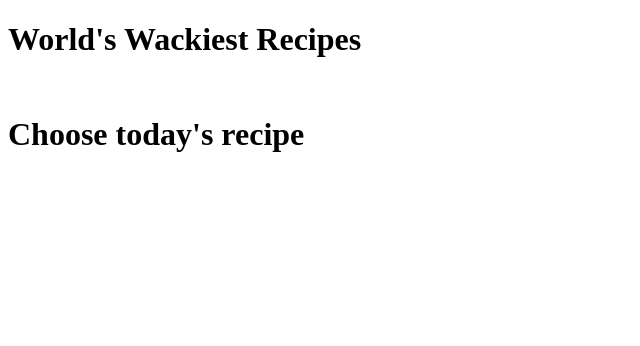
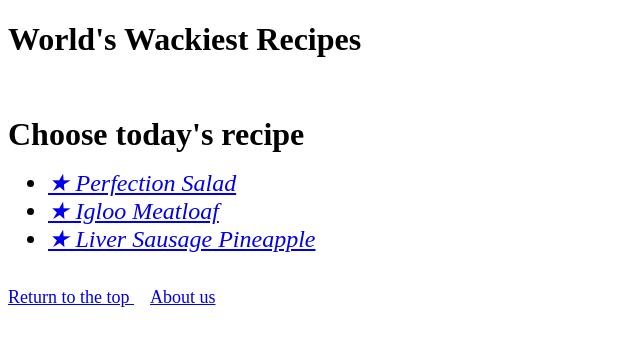
Before and after one commit to rotefuchs/odin-recipes, a plain HTML site: page index.html in a window 1280 px wide. Shown: the whole page, without its empty margins (0-640 px from the left). Drawn offline with Linux system fonts and the light colour scheme.

Commit message:
doc: add links to the recipes, to the about us page and to the top

```diff
--- a/index.html
+++ b/index.html
@@ -9,5 +9,12 @@
     <br>
     <br>
     <font size="6"><strong> Choose today's recipe </strong></font>
+    <ul>
+        <i><font size="5"><li><a href="./recipes/perfection_salad/perfection-salad.html">&#x2605 Perfection Salad</a></li></font></i>
+        <i><font size="5"><li><a href="./recipes/igloo-meat-loaf/igloo-meat-loaf.html">&#x2605 Igloo Meatloaf</a></li></font></i>
+        <i><font size="5"><li><a href="./recipes/liver-sausage-pineapple/liver-sausage-pineapple.html">&#x2605 Liver Sausage Pineapple</a></li></font></i>
+    </ul>
+    <br>
+    <font size="4"><a href="#top">Return to the top </a></font> &nbsp;&nbsp;&nbsp; <font size="4"><a href="about-us.html">About us</a></font>
 </body>
 </html>
```
